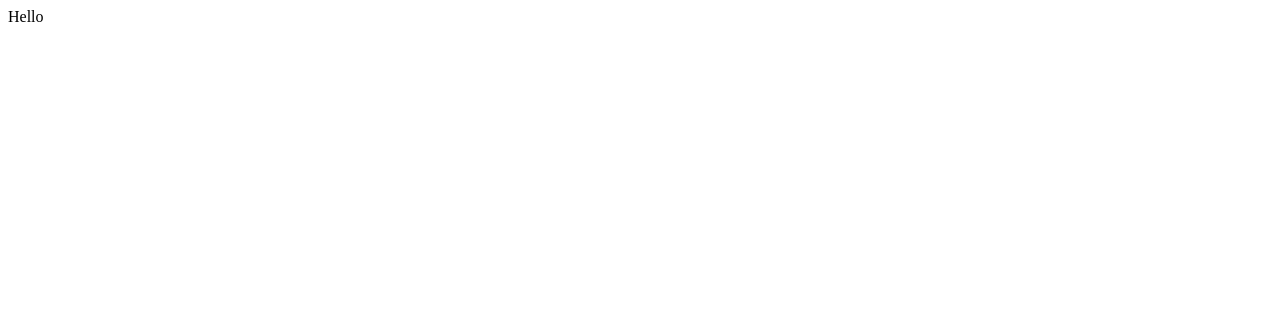
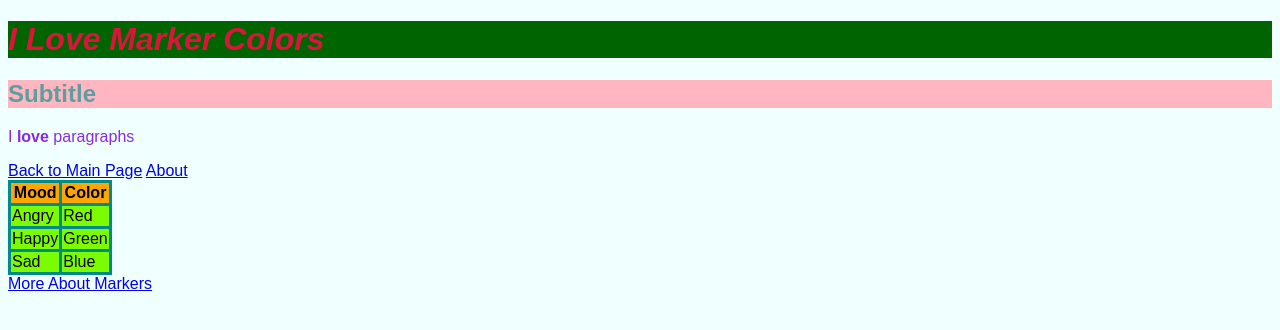
Before and after one commit to fschein2/fschein2.github.io, a plain HTML site: page class/aug29/index.html in a window 1280 px wide. Drawn offline with Linux system fonts and the light colour scheme.

Commit message:
aug29 class exercises

```diff
--- a/class/aug29/index.html
+++ b/class/aug29/index.html
@@ -1 +1,35 @@
-Hello
+<!DOCTYPE html>
+<html lang="en">
+    <head>
+        <title>Markers</title>
+        <link rel="stylesheet" href="styles.css">
+    </head>
+
+    <body>
+        <h1>I Love Marker Colors</h1>
+        <h2>Subtitle</h2>
+
+        <p>I <strong>love</strong> paragraphs</p>
+        <a href="../../index.html">Back to Main Page</a>
+        <a href="about.html">About</a>
+        <table>
+            <tr>
+                <th>Mood</th>
+                <th>Color</th>
+            </tr>
+            <tr>
+                <td>Angry</td>
+                <td>Red</td>
+            </tr>
+            <tr>
+                <td>Happy</td>
+                <td>Green</td>
+            </tr>
+            <tr>
+                <td>Sad</td>
+                <td>Blue</td>
+            </tr>
+        </table>
+        <a href="https://www.markersupply.com/">More About Markers</a>
+    </body>
+</html>
--- /dev/null
+++ b/class/aug29/styles.css
@@ -0,0 +1,43 @@
+/* Structure */
+
+body {
+    background-color:azure;
+}
+
+/* Tables */
+
+table {
+    border-collapse: collapse;
+}
+
+td,
+th {
+    border: 3px solid darkcyan;
+    background-color:lawngreen;
+}
+
+th {
+    background-color:orange;
+}
+
+/* Typography */
+
+body {
+    font-family:Arial, Helvetica, sans-serif;
+}
+
+h1 {
+    background-color: darkgreen;
+    color:crimson;
+    font-style: oblique;
+}
+
+h2 {
+    background-color: lightpink;
+    color:cadetblue;
+    font-style: unset;
+}
+
+p {
+    color:blueviolet;
+}
```
Also changed, not shown: class/aug29/about.html (added, +1 -0 lines).
